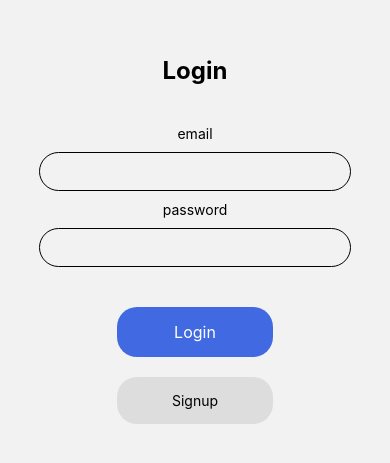
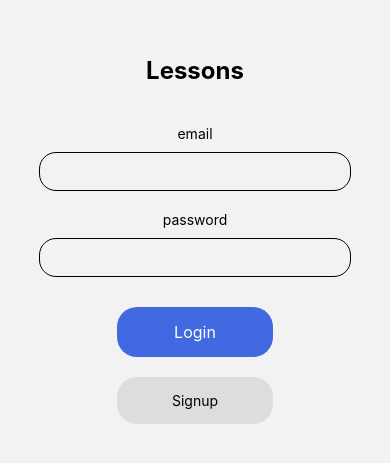
Before and after one commit to yishai946/lessons, a React Native app: screen /Tabs in a window 390 px wide. Shown: the part 177-640 px from the top of the page. Built offline with nearby package versions, Linux system fonts and the light colour scheme; no server answers.

Commit message:
added login, signup and tab navigation

```diff
--- a/navigation/Stack.jsx
+++ b/navigation/Stack.jsx
@@ -3,10 +3,10 @@ import React, { useEffect, useState } from "react";
 import { createNativeStackNavigator } from "@react-navigation/native-stack";
 import { NavigationContainer } from "@react-navigation/native";
 import { auth } from "../firebaseConfig";
-import Login from "../screens/Login";
-import Signup from "../screens/Signup";
+import LoginSignup from "../screens/LoginSignup";
 import Home from "../screens/Home";
 import { onAuthStateChanged } from "firebase/auth";
+import Tabs from "./Tabs";
 
 const stack = createNativeStackNavigator();
 
@@ -33,12 +33,11 @@ const Stack = () => {
 
       {authenticated ? (
         <stack.Navigator screenOptions={{ headerShown: false }}>
-          <stack.Screen name="Home" component={Home} />
+          <stack.Screen name="Tabs" component={Tabs} />
         </stack.Navigator>
       ) : (
         <stack.Navigator screenOptions={{ headerShown: false }}>
-          <stack.Screen name="Login" component={Login} />
-          <stack.Screen name="Signup" component={Signup} />
+          <stack.Screen name="Auth" component={LoginSignup} />
         </stack.Navigator>
       )}
     </NavigationContainer>
--- /dev/null
+++ b/navigation/Tabs.jsx
@@ -0,0 +1,18 @@
+import React from 'react'
+import { NavigationContainer } from '@react-navigation/native';
+import { createBottomTabNavigator } from '@react-navigation/bottom-tabs';
+import Home from '../screens/Home';
+import Students from '../screens/Students';
+
+const Tab = createBottomTabNavigator();
+
+const Tabs = () => {
+  return (
+    <Tab.Navigator>
+        <Tab.Screen name="Home" component={Home} />
+        <Tab.Screen name="Students" component={Students} />
+    </Tab.Navigator>
+  );
+}
+
+export default Tabs
--- a/screens/Home.jsx
+++ b/screens/Home.jsx
@@ -1,14 +1,21 @@
-import { StyleSheet, Text, View } from 'react-native'
-import React from 'react'
+import { Button, StyleSheet, Text, SafeAreaView } from "react-native";
+import React from "react";
+import Auth from "../functions/Auth";
 
 const Home = () => {
   return (
-    <View>
+    <SafeAreaView>
       <Text>Home</Text>
-    </View>
-  )
-}
+      <Button
+        title="Logout"
+        onPress={() => {
+          Auth.logout();
+        }}
+      />
+    </SafeAreaView>
+  );
+};
 
-export default Home
+export default Home;
 
-const styles = StyleSheet.create({})
+const styles = StyleSheet.create({});
--- a/screens/Login.jsx
+++ /dev/null
@@ -1,65 +0,0 @@
-import {
-  StyleSheet,
-  Text,
-  SafeAreaView,
-  TextInput,
-  TouchableOpacity,
-  KeyboardAvoidingView,
-} from "react-native";
-import React from "react";
-
-const Login = ({ navigation }) => {
-  return (
-    <KeyboardAvoidingView style={styles.container}>
-      <Text style={styles.header}>Login</Text>
-      <Text>email</Text>
-      <TextInput style={styles.input} />
-      <Text>password</Text>
-      <TextInput style={styles.input} />
-      <TouchableOpacity
-        onPress={() => console.log("login")}
-        style={{...styles.button, backgroundColor: "royalblue", marginTop: 30}}
-      >
-        <Text style={{fontSize: 16, color: "white"}}>Login</Text>
-      </TouchableOpacity>
-      <TouchableOpacity
-        onPress={() => navigation.navigate("Signup")}
-        color={"black"}
-        style={styles.button}
-      >
-        <Text>Signup</Text>
-      </TouchableOpacity>
-    </KeyboardAvoidingView>
-  );
-};
-
-export default Login;
-
-const styles = StyleSheet.create({
-  container: {
-    flex: 1,
-    justifyContent: "center",
-    alignItems: "center",
-  },
-  header: {
-    fontSize: 24,
-    fontWeight: "bold",
-    marginBottom: 40,
-  },
-  input: {
-    width: "80%",
-    padding: 10,
-    margin: 10,
-    borderWidth: 1,
-    borderColor: "black",
-    borderRadius: 20,
-  },
-  button: {
-    alignItems: "center",
-    backgroundColor: "#DDDDDD",
-    width: "40%",
-    borderRadius: 20,
-    padding: 15,
-    margin: 10,
-  },
-});
--- /dev/null
+++ b/screens/LoginSignup.jsx
@@ -0,0 +1,123 @@
+import {
+  StyleSheet,
+  Text,
+  TextInput,
+  TouchableOpacity,
+  KeyboardAvoidingView,
+  TouchableWithoutFeedback,
+  Keyboard,
+  Platform,
+  View,
+  Dimensions,
+} from "react-native";
+import React, { useState } from "react";
+import Auth from "../functions/Auth";
+
+const windowWidth = Dimensions.get("window").width;
+
+const LoginSignup = ({ navigation }) => {
+  const [email, setEmail] = useState("");
+  const [password, setPassword] = useState("");
+  const [loading, setLoading] = useState(false);
+
+  const login = async () => {
+    try{
+      const res = await Auth.login(email, password);
+    }
+    catch(error){
+      console.log(error)
+    }
+  }
+
+  const signup = async () => {
+    try{
+      const res = await Auth.signup(email, password);
+    }
+    catch(error){
+      console.log(error)
+    }
+  }
+
+  return (
+    <KeyboardAvoidingView
+      style={styles.container}
+      behavior={Platform.OS === "ios" ? "padding" : "height"}
+    >
+      <TouchableWithoutFeedback onPress={Keyboard.dismiss} accessible={false}>
+        <View style={styles.innerContainer}>
+          <Text style={styles.header}>Lessons</Text>
+          <Text>email</Text>
+          <TextInput
+            style={styles.input}
+            onChangeText={(text) => {
+              setEmail(text);
+            }}
+            value={email}
+          />
+          <Text>password</Text>
+          <TextInput
+            style={styles.input}
+            secureTextEntry={true}
+            onChangeText={(text) => {
+              setPassword(text);
+            }}
+            value={password}
+          />
+          <TouchableOpacity
+            onPress={login}
+            style={{
+              ...styles.button,
+              backgroundColor: "royalblue",
+            }}
+          >
+            <Text style={{ fontSize: 16, color: "white" }}>Login</Text>
+          </TouchableOpacity>
+          <TouchableOpacity
+            onPress={signup}
+            color={"black"}
+            style={styles.button}
+          >
+            <Text>Signup</Text>
+          </TouchableOpacity>
+        </View>
+      </TouchableWithoutFeedback>
+    </KeyboardAvoidingView>
+  );
+};
+
+export default LoginSignup;
+
+const styles = StyleSheet.create({
+  container: {
+    flex: 1,
+    justifyContent: "center",
+    alignItems: "center",
+  },
+  innerContainer: {
+    width: windowWidth,
+    alignItems: "center",
+  },
+  header: {
+    fontSize: 24,
+    fontWeight: "bold",
+    marginBottom: 40,
+  },
+  input: {
+    width: "80%",
+    padding: 10,
+    margin: 10,
+    borderWidth: 1,
+    borderColor: "black",
+    borderRadius: 17,
+    marginBottom: 20,
+    textAlign: "left",
+  },
+  button: {
+    alignItems: "center",
+    backgroundColor: "#DDDDDD",
+    width: "40%",
+    borderRadius: 20,
+    padding: 15,
+    margin: 10,
+  },
+});
--- a/screens/Signup.jsx
+++ b/screens/Students.jsx
@@ -1,14 +1,14 @@
 import { StyleSheet, Text, View } from 'react-native'
 import React from 'react'
 
-const Signup = () => {
+const Students = () => {
   return (
     <View>
-      <Text>Signup</Text>
+      <Text>Students</Text>
     </View>
   )
 }
 
-export default Signup
+export default Students
 
 const styles = StyleSheet.create({})
```
Also changed, not shown: 1 other file (tests, documents, lock files or other folders).
